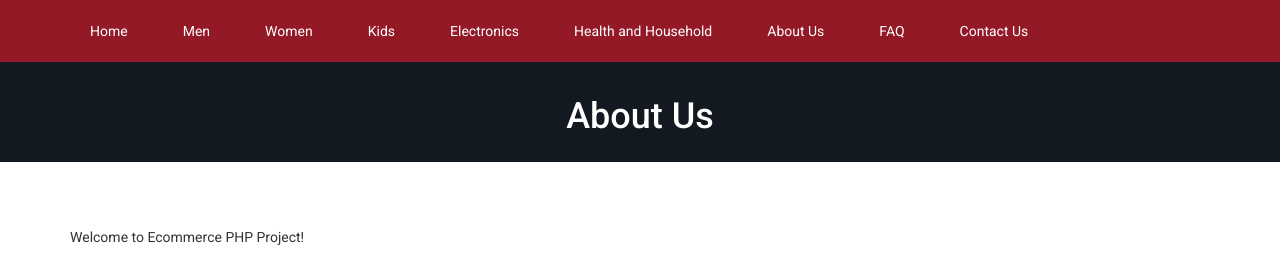
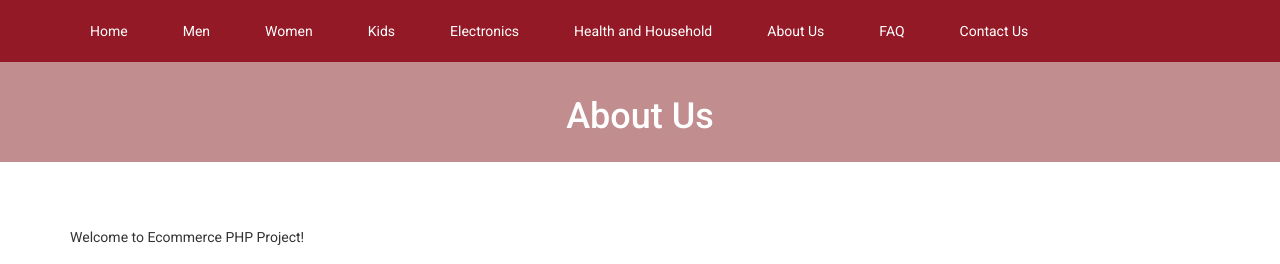
Before and after one commit to viphan31221021781/PTUD_Nhom2_CK, a PHP site: page /about.php in a window 1280 px wide. Shown: the part 120-384 px from the top of the page. Run offline with PHP 8.4, Linux system fonts and the light colour scheme; data comes from the database, SQL or seed files in the repository; some libraries are stand-ins or nearby versions.

Commit message:
csssssss

```diff
--- a/about.php
+++ b/about.php
@@ -11,7 +11,7 @@ foreach ($result as $row) {
 }
 ?>
 
-<div class="page-banner" style="background-image: url(assets/uploads/<?php echo $about_banner; ?>);">
+<div class="page-banner" style="background-color:#c18d8f;">
     <div class="inner text-center">
         <h1><?php echo $about_title; ?></h1>
     </div>
--- a/product-category.php
+++ b/product-category.php
@@ -121,7 +121,7 @@ if( !isset($_REQUEST['id']) || !isset($_REQUEST['type']) ) {
 }
 ?>
 
-<div class="page-banner" style="background-image: url(assets/uploads/<?php echo $banner_product_category; ?>)">
+<div class="page-banner" style="background-color:#c18d8f">
     <div class="inner">
         <h1><?php echo LANG_VALUE_50; ?> <?php echo $title; ?></h1>
     </div>
```
